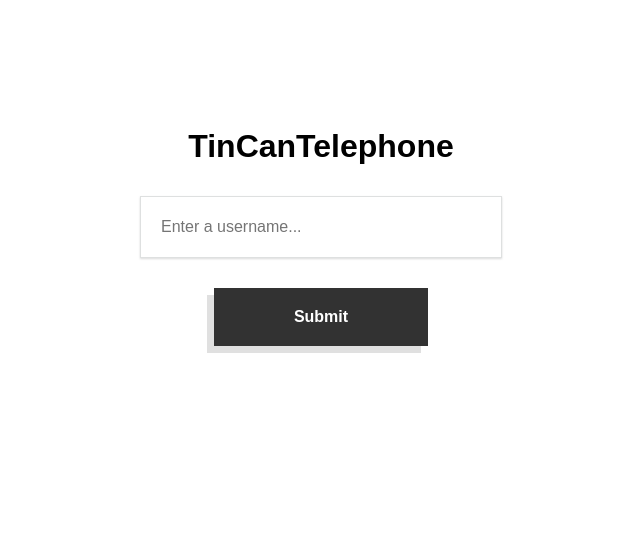
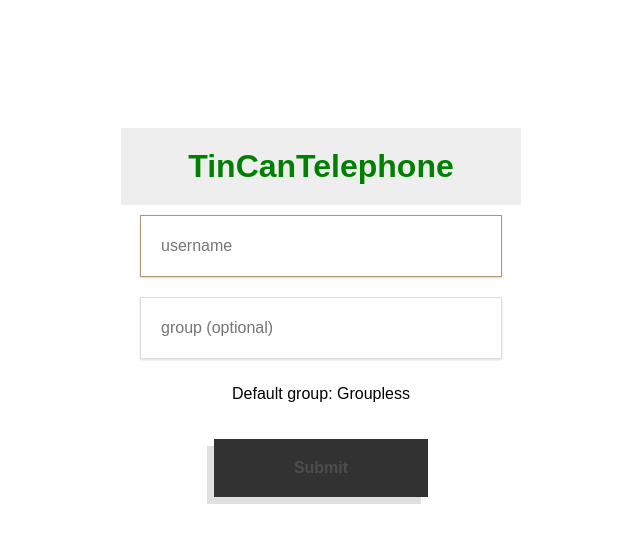
Before and after one commit to autumnfjeld/tincantelephone, a React (Create React App) app: page / in a window 1280 px wide. Shown: the top 542 px of the page, without its empty margins (319-959 px from the left). Built offline with nearby package versions, Linux system fonts and the light colour scheme.

Commit message:
Add group input and send to socket.io

```diff
--- a/src/App.js
+++ b/src/App.js
@@ -7,48 +7,100 @@ import './Login.css';
 class App extends React.Component {
   constructor(props) {
     super(props);
-    this.state = { username: '' };
+    // TODO OAuth
+    this.state = {
+      username: '',
+      group: 'Groupless',
+      valid: false,
+      startChat: false
+    };
 
     // Bind 'this' to event handlers. React ES6 does not do this by default
     this.usernameChangeHandler = this.usernameChangeHandler.bind(this);
-    this.usernameSubmitHandler = this.usernameSubmitHandler.bind(this);
+    this.groupChangeHandler = this.groupChangeHandler.bind(this);
+    // this.validatePassword = this.validatePassword.bind(this);
+    this.submitHandler = this.submitHandler.bind(this);
   }
 
   usernameChangeHandler(event) {
-    this.setState({ username: event.target.value });
+    console.log('usernameChangeHandler() called', event.target.value);
+    this.setState({ username: event.target.value }, () => {
+      this.setState({ valid: true});
+    });
   }
 
-  usernameSubmitHandler(event) {
+  groupChangeHandler(event) {
+    console.log('groupChangeHandler() called', event.target.value);
+    if (event.target.value) {
+      this.setState({ group: event.target.value  }, () => {
+        console.log('finally  done setting this.state.group', this.state.group);
+        console.log('check username', this.state.username);
+        if (this.state.username) {
+          this.setState({ valid: true});
+        }
+      });
+    } else {
+      this.setState({ valid: true});
+    }
+
+  }
+
+  // validatePassword(){
+  //   if (this.state.password === this.state.group) {
+  //     // this.setState({ submitted: true, username: this.state.username });
+  //     this.setState({ valid: true});
+  //   }
+  // }
+
+  submitHandler(event) {
+    console.log('submitHandler this.state.password', event, this.state.username);
     event.preventDefault();
-    this.setState({ submitted: true, username: this.state.username });
+    if (this.state.username) {
+      this.setState({ startChat: true});
+    }
   }
 
   render() {
-    if (this.state.submitted) {
+    const valid = this.state.valid;
+    const startChat = this.state.startChat;
+
+    if (startChat) {
       // Form was submitted, now show the main App
       return (
-        <ChatApp username={this.state.username} />
+        <ChatApp
+          username={this.state.username}
+          group={this.state.group} />
       );
     }
 
     // Initial page load, show a simple login form
     return (
-      <form onSubmit={this.usernameSubmitHandler} className="username-container">
+      <form onSubmit={this.submitHandler} className="username-container">
         <h1>TinCanTelephone</h1>
         <div>
           <input
             type="text"
+            placeholder="username"
             onChange={this.usernameChangeHandler}
-            placeholder="Enter a username..."
+            autoFocus
             required />
+        <input
+            type="text"
+            onChange={this.groupChangeHandler}
+            placeholder="group (optional)"
+            />
         </div>
-        <input type="submit" value="Submit" />
+        <p> Default group: Groupless </p>
+        <input type="submit" value="Submit"
+          disabled={!valid}
+          className="btn-submit"
+        />
       </form>
     );
   }
+}
 
-}
-App.defaultProps = {
-};
+// App.defaultProps = {
+// };
 
 export default App;
--- a/src/ChatApp.css
+++ b/src/ChatApp.css
@@ -10,12 +10,12 @@
   padding: 20px;
 }
 
-h3 {
+h1 {
   text-align: center;
   padding: 20px 0;
   margin: 0;
-  border-bottom: 1px solid #ddd;
   background-color: #eee;
+  color: green;
 }
 
 .chat-input {
--- a/src/ChatApp.js
+++ b/src/ChatApp.js
@@ -10,13 +10,16 @@ import './ChatApp.css';
 class ChatApp extends React.Component {
   socket = {};
   constructor(props) {
+    console.log('ChatApp component got props', props);
     super(props);
     this.state = { messages: [] };
     this.sendHandler = this.sendHandler.bind(this);
 
     // Connect to the server
     const api = 'https://tincantelephone-api.herokuapp.com/';
-    this.socket = io(api, { query: `username=${props.username}` }).connect();
+    // For dev. Figure out how to set up dev props in react
+    // const api = 'http://localhost:5000';
+    this.socket = io(api, { query: `username=${props.username}&group=${props.group}`, }).connect();
 
     // Listen for messages from the server
     this.socket.on('server:message', message => {
@@ -45,9 +48,12 @@ class ChatApp extends React.Component {
   }
 
   render() {
+    const username = this.props.username;
+    const group = this.props.group;
     return (
       <div className="container">
-        <h3>TinCanTelephone</h3>
+        <h1>TinCanTelephone</h1>
+        <h5>Who am I? Where am I?    {username} in the {group} group</h5>
         <Messages messages={this.state.messages} />
         <ChatInput onSend={this.sendHandler} />
       </div>
--- a/src/ChatInput.js
+++ b/src/ChatInput.js
@@ -32,6 +32,7 @@ class ChatInput extends React.Component {
           onChange={this.textChangeHandler}
           value={this.state.chatInput}
           placeholder="Write a message..."
+          autoFocus
           required />
       </form>
     );
--- a/src/Login.css
+++ b/src/Login.css
@@ -5,6 +5,10 @@
   margin-top: 10%;
 }
 
+.btn-submit:disabled {
+    color: hsl(0,0%,30%);
+}
+
 h1 {
   display: block;
 }
```
